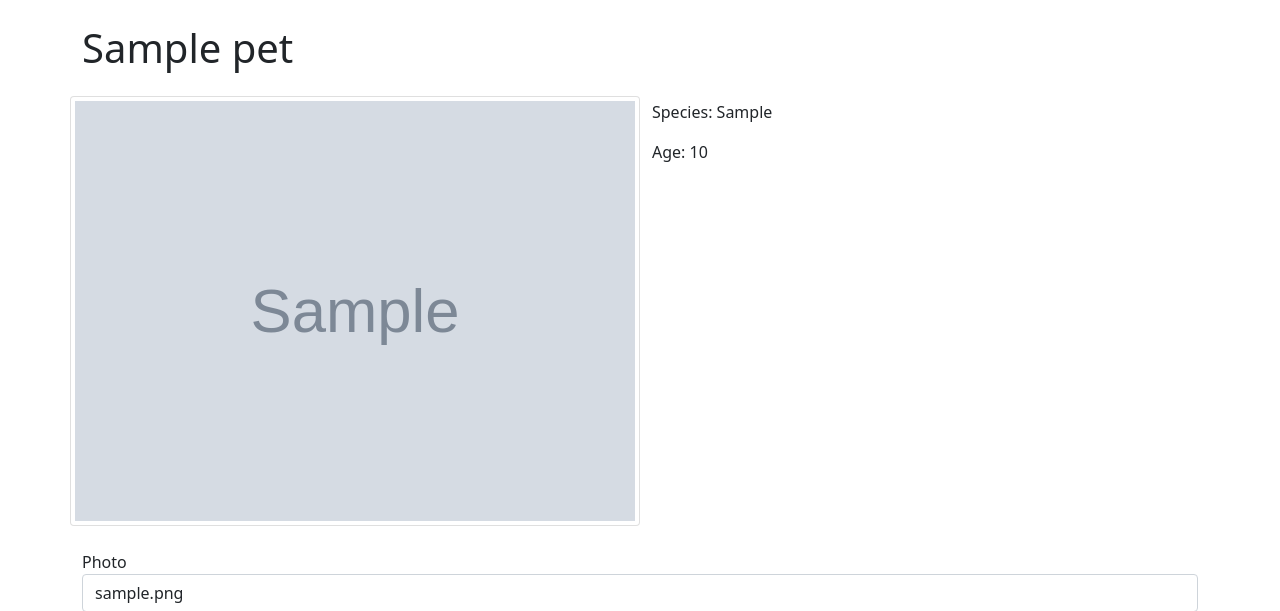
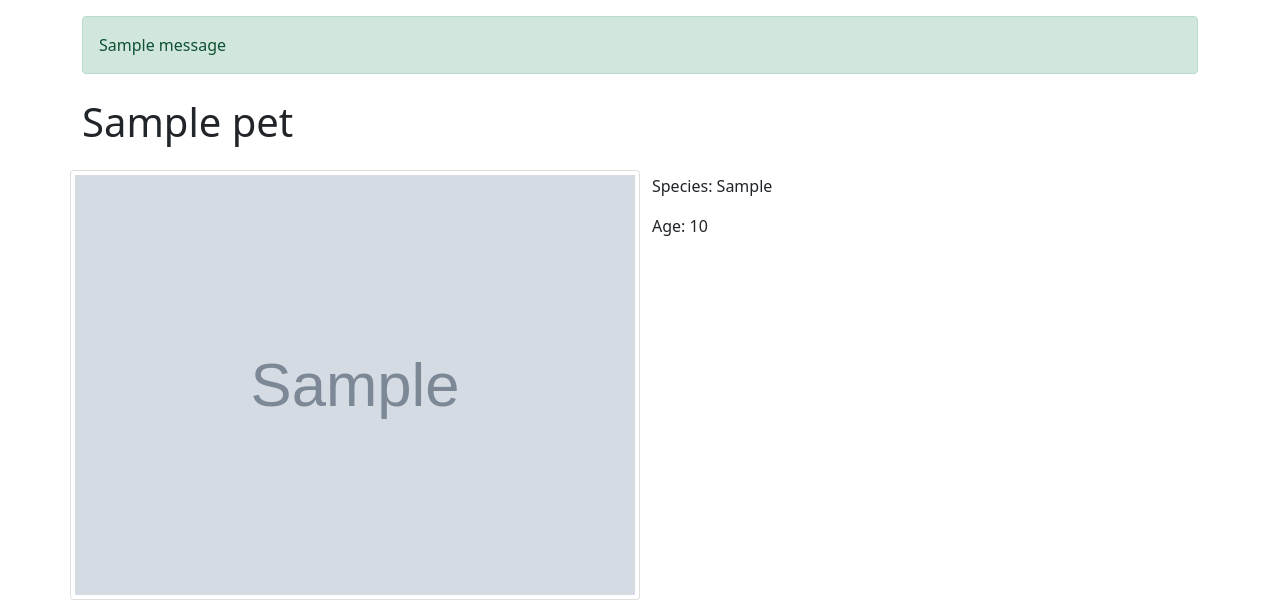
Before and after one commit to stgibson/wtforms-exercise, a Flask app: page /1 in a window 1280 px wide. Shown: the top 611 px of the page. Run offline with Flask 2, Linux system fonts and the light colour scheme; tables that the repository leaves empty hold one stand-in row (values such as "Sample post"); grey boxes marked "Sample" are stand-in pictures; one stand-in notice (Sample message) is shown.

Commit message:
Added flashes for when user adds or edits a pet. Modified add_pet() and show_and_edit_pet(pet_id) in app.py and modified templates/base.html.

```diff
--- a/app.py
+++ b/app.py
@@ -1,4 +1,4 @@
-from flask import Flask, render_template, redirect
+from flask import Flask, render_template, redirect, flash
 from flask_debugtoolbar import DebugToolbarExtension
 from models import db, connect_db, Pet
 from forms import AddPetForm, EditPetForm
@@ -55,6 +55,7 @@ def add_pet():
         db.session.add(new_pet)
         db.session.commit()
 
+        flash("You have created a new pet")
         return redirect("/")
 
     return render_template("add-pet.html", form=form)
@@ -96,6 +97,7 @@ def show_and_edit_pet(pet_id):
         db.session.add(pet)
         db.session.commit()
 
+        flash("You have edited the pet")
         return redirect("/")
 
     return render_template("display-pet.html", pet=pet, form=form)
--- a/templates/base.html
+++ b/templates/base.html
@@ -15,6 +15,11 @@
   </head>
   <body>
     <div class="container">
+      {% with messages = get_flashed_messages() %}
+        {% for message in messages %}
+          <div class="alert alert-success mt-3">{{message}}</div>
+        {% endfor %}
+      {% endwith %}
       {% block content %}{% endblock %}
     </div>
   </body>
```
